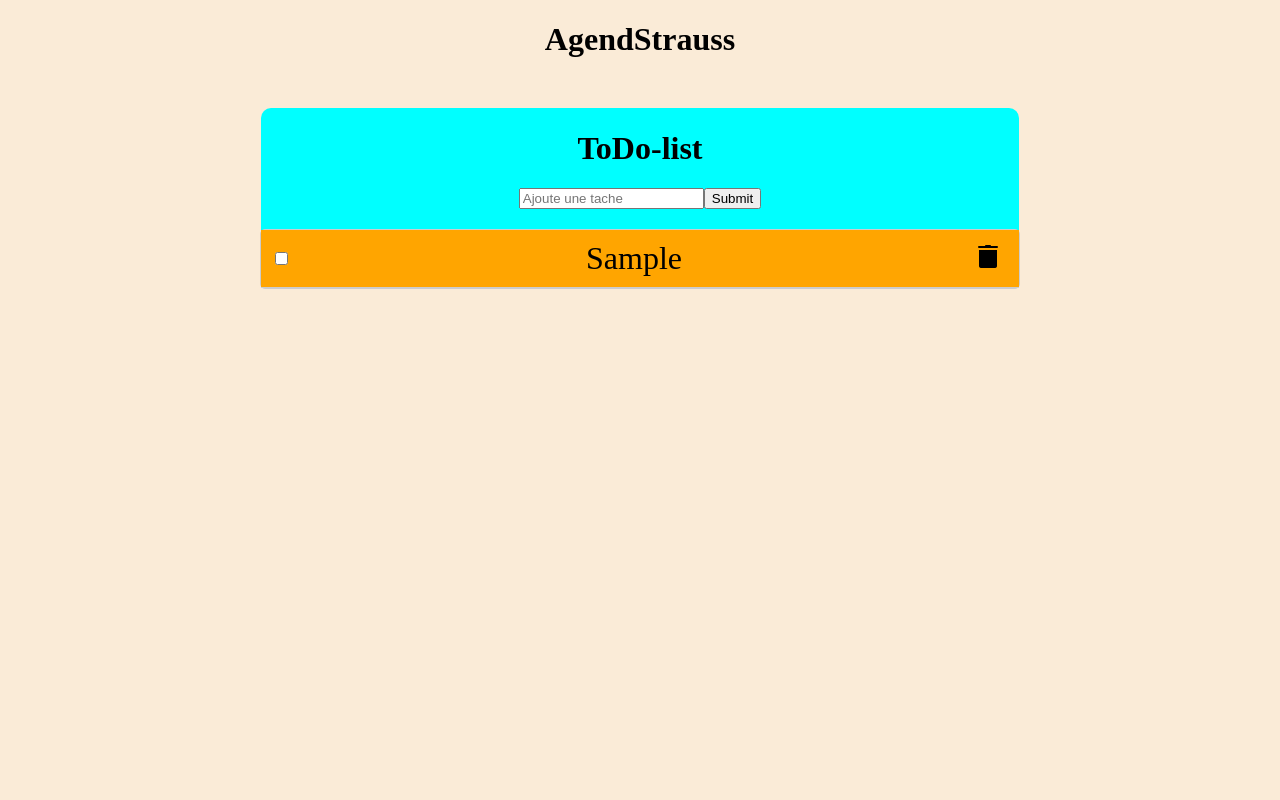
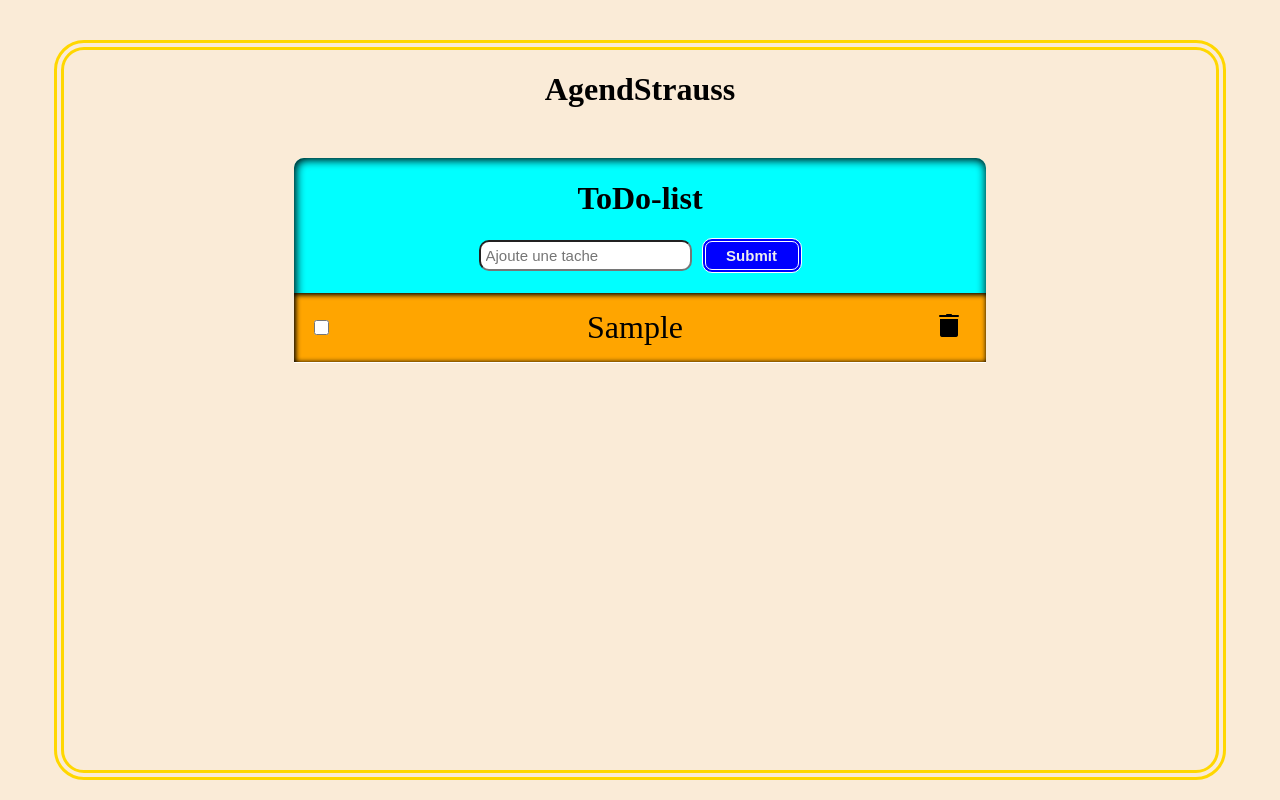
Before and after one commit to Sachdarras/agendStrauss, a React (Vite) app: page / in a window 1280 px wide. Both pictures are taken after typing "Sample" into the empty fields and a click on the button "Submit". Built offline with nearby package versions, Linux system fonts and the light colour scheme.

Commit message:
scss todolist

```diff
--- a/style.scss
+++ b/style.scss
@@ -3,6 +3,12 @@ h1 {
 }
 body {
   background-color: antiquewhite;
+  border: 10px double gold;
+  border-radius: 30px;
+  margin: auto;
+  margin-top: 40px;
+  width: 90vw;
+  height: 90vh;
 }
 .app-wrapper {
   display: flex;
@@ -13,22 +19,24 @@ body {
   margin-top: 50px;
   border-radius: 10px;
   background-color: aqua;
+
+  box-shadow: inset 1px 1px 10px 1px;
 }
 
 .todo-list {
   width: 100%;
   margin-top: 20px;
-  border: 1px solid #ccc;
   border-radius: 5px;
 }
 
 .todo-wrapper {
   display: flex;
   align-items: center;
-  justify-content: space-between; /* Pour centrer l'élément Todo */
-  padding: 10px;
-  border-bottom: 1px solid #ccc;
+  justify-content: space-between;
+  border-bottom: 1px solid white;
   background-color: orange;
+  padding: 1em;
+  box-shadow: inset 1px 1px 5px 1px;
 }
 
 .todo-text {
@@ -45,3 +53,34 @@ body {
 .checkbox {
   margin-right: 10px;
 }
+
+.button {
+  display: inline-block;
+  background-color: blue;
+  border-radius: 10px;
+  border: 4px double white;
+  color: #eeeeee;
+  font-weight: bold;
+  text-align: center;
+  font-size: 15px;
+  padding: 5px;
+  width: 100px;
+  cursor: pointer;
+}
+.button:hover {
+  background-color: lightblue;
+  color: black;
+}
+.input {
+  padding: 5px;
+  font-size: 15px;
+  border-radius: 10px;
+  margin-right: 10px;
+}
+input[type="checkbox"] {
+  -border-radius: 4px;
+  height: 15px;
+  width: 15px;
+  background: #fff;
+  border: 1px solid #ccc;
+}
```
